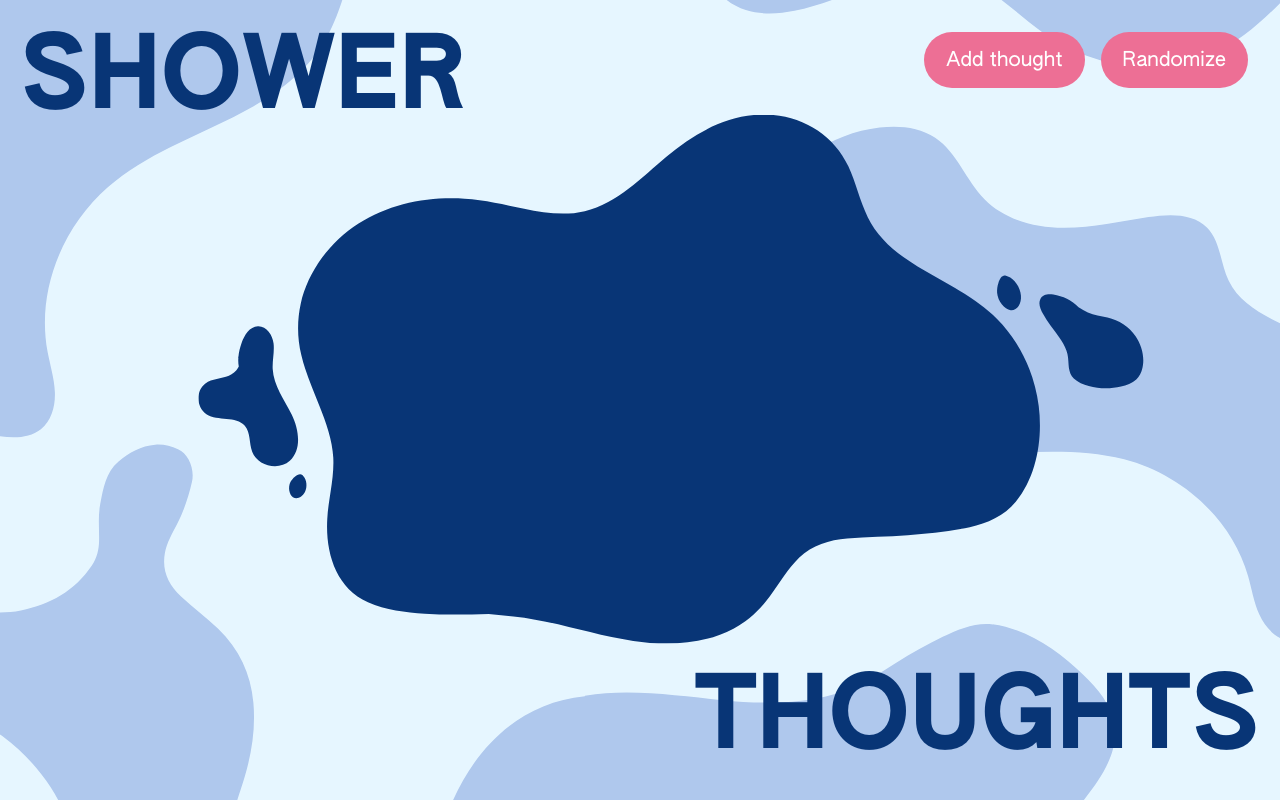
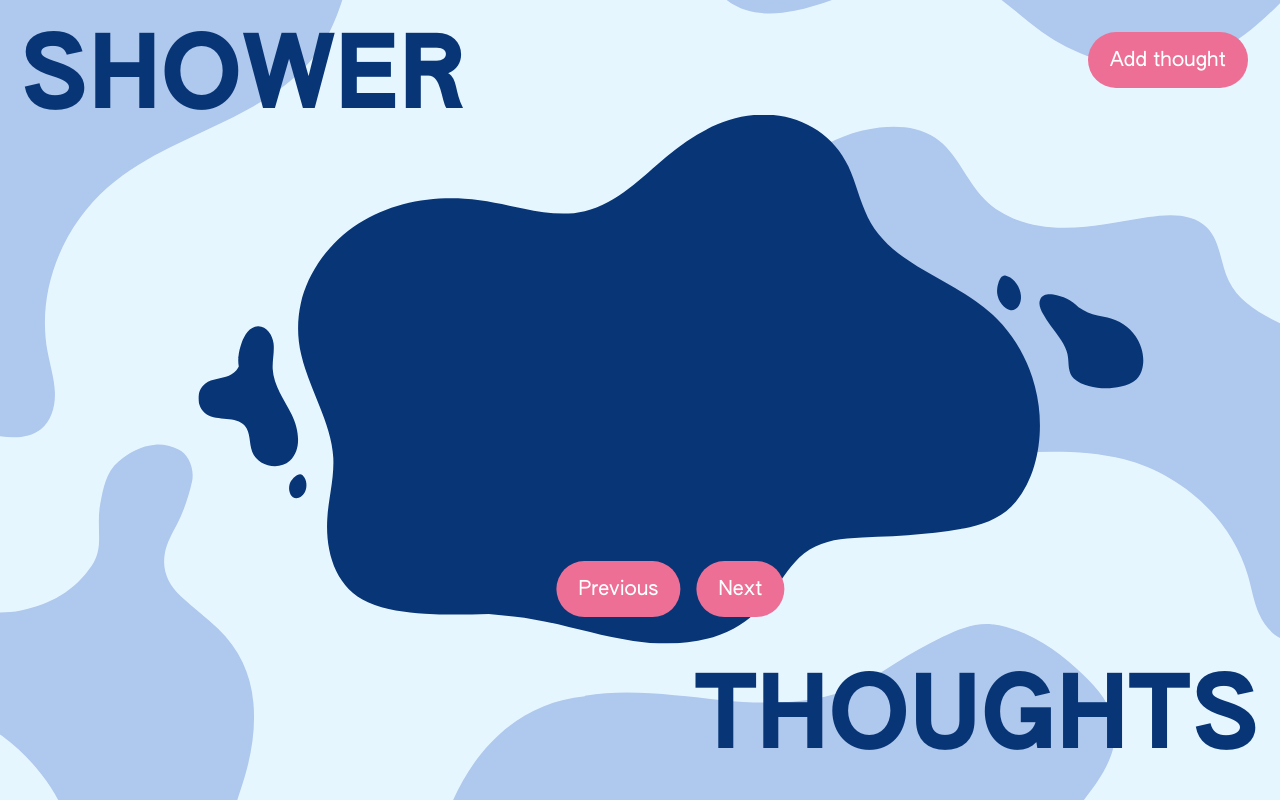
Before and after one commit to isabelxklee/shower-thoughts, a React (Create React App) app: page / in a window 1280 px wide. Built offline with nearby package versions, Linux system fonts and the light colour scheme; no server answers.

Commit message:
added next and previous button functionalities

```diff
--- a/src/App.js
+++ b/src/App.js
@@ -7,6 +7,8 @@ import Header from './components/Header.jsx'
 import BgOverlay from './styled-components/BgOverlay.jsx'
 import TitleTop from './styled-components/TitleTop.jsx'
 import TitleBottom from './styled-components/TitleBottom.jsx'
+import ThoughtNavigation from './styled-components/ThoughtNavigation.jsx'
+import PrimaryButton from './styled-components/PrimaryButton.jsx'
 import Blob from './styled-components/Blob.jsx'
 import blobImage from './assets/desktop_blob.svg'
 
@@ -20,10 +22,8 @@ class App extends Component {
   async componentDidMount() {
     const response = await fetch('https://shower-thoughts-json.herokuapp.com/thoughts')
     const thoughtsArray = await response.json()
-    const shuffledArray = thoughtsArray.sort(() => {
-      return 0.5 - Math.random()
-    })
-    this.setState({thoughts: shuffledArray})
+
+    this.setState({thoughts: thoughtsArray})
   }
 
   toggleFormDisplay = () => {
@@ -32,44 +32,33 @@ class App extends Component {
     }))
   }
 
-  handleChange = () => {
+  nextThought = () => {
     this.setState((state) => {
-      // show this version first
-      // then refactor to the ternary operator
-      // reason: we only need 1 return, instead of 2 returns that reference the same property
-
-      // if (state.selectedIndex < arrLength - 1) {
-      //   return {
-      //     selectedIndex: state.selectedIndex + 1,
-      //   }
-      // } else {
-      //   return {
-      //     selectedIndex: 0,
-      //   }
-      // }
-
-      const arrLength = state.thoughts.length
-      return {selectedIndex: state.selectedIndex < arrLength - 1 ? state.selectedIndex + 1 : 0}
+      const arrLength = state.thoughts.length - 1
+      return {
+        selectedIndex: state.selectedIndex < arrLength ? state.selectedIndex + 1 : arrLength,
+      }
     })
   }
 
-  shuffleArray = (array) => array.sort(() => 0.5 - Math.random())
+  previousThought = () => {
+    this.setState((state) => {
+      return {
+        selectedIndex: state.selectedIndex > 0 ? state.selectedIndex - 1 : 0,
+      }
+    })
+  }
 
   addNewThought = (newThought) => {
-    const {thoughts} = this.state
-    const newArray = [...thoughts, newThought]
-    const shuffledArray = newArray.sort(() => {
-      return 0.5 - Math.random()
-    })
-
-    this.setState({
-      thoughts: shuffledArray,
+    this.setState((state) => ({
+      thoughts: [...state.places, newThought],
       displayForm: false,
-    })
+    }))
   }
 
   render() {
     const {thoughts, selectedIndex, displayForm} = this.state
+    console.log(selectedIndex)
 
     return (
       <div>
@@ -78,6 +67,11 @@ class App extends Component {
         <Wrapper>
           <TitleTop>Shower</TitleTop>
           <TitleBottom>Thoughts</TitleBottom>
+
+          <ThoughtNavigation>
+            <PrimaryButton onClick={this.previousThought}>Previous</PrimaryButton>
+            <PrimaryButton onClick={this.nextThought}>Next</PrimaryButton>
+          </ThoughtNavigation>
 
           {displayForm === true ? (
             <>
--- a/src/components/Header.jsx
+++ b/src/components/Header.jsx
@@ -2,10 +2,9 @@ import React from 'react'
 import Navigation from '../styled-components/Navigation.jsx'
 import PrimaryButton from '../styled-components/PrimaryButton.jsx'
 
-const Header = ({handleChange, toggleFormDisplay}) => (
+const Header = ({toggleFormDisplay}) => (
   <Navigation>
     <PrimaryButton onClick={toggleFormDisplay}>Add thought</PrimaryButton>
-    <PrimaryButton onClick={handleChange}>Randomize</PrimaryButton>
   </Navigation>
 )
 
--- /dev/null
+++ b/src/styled-components/ThoughtNavigation.jsx
@@ -0,0 +1,12 @@
+import styled from 'styled-components'
+
+const ThoughtNavigation = styled.div`
+  z-index: 100;
+  top: 75%;
+  left: 50%;
+  position: fixed;
+  transform: translate(-46%, -54%);
+  width: 75%;
+`
+
+export default ThoughtNavigation
```
